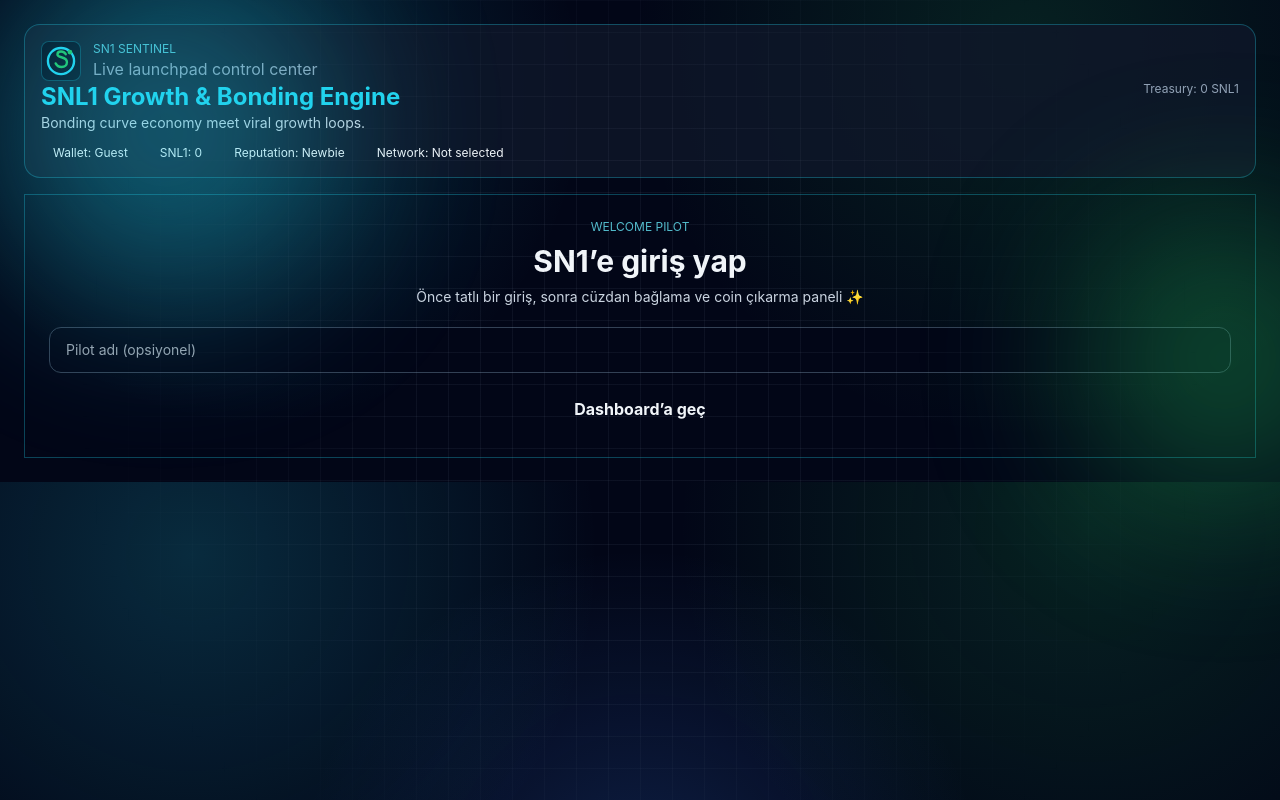
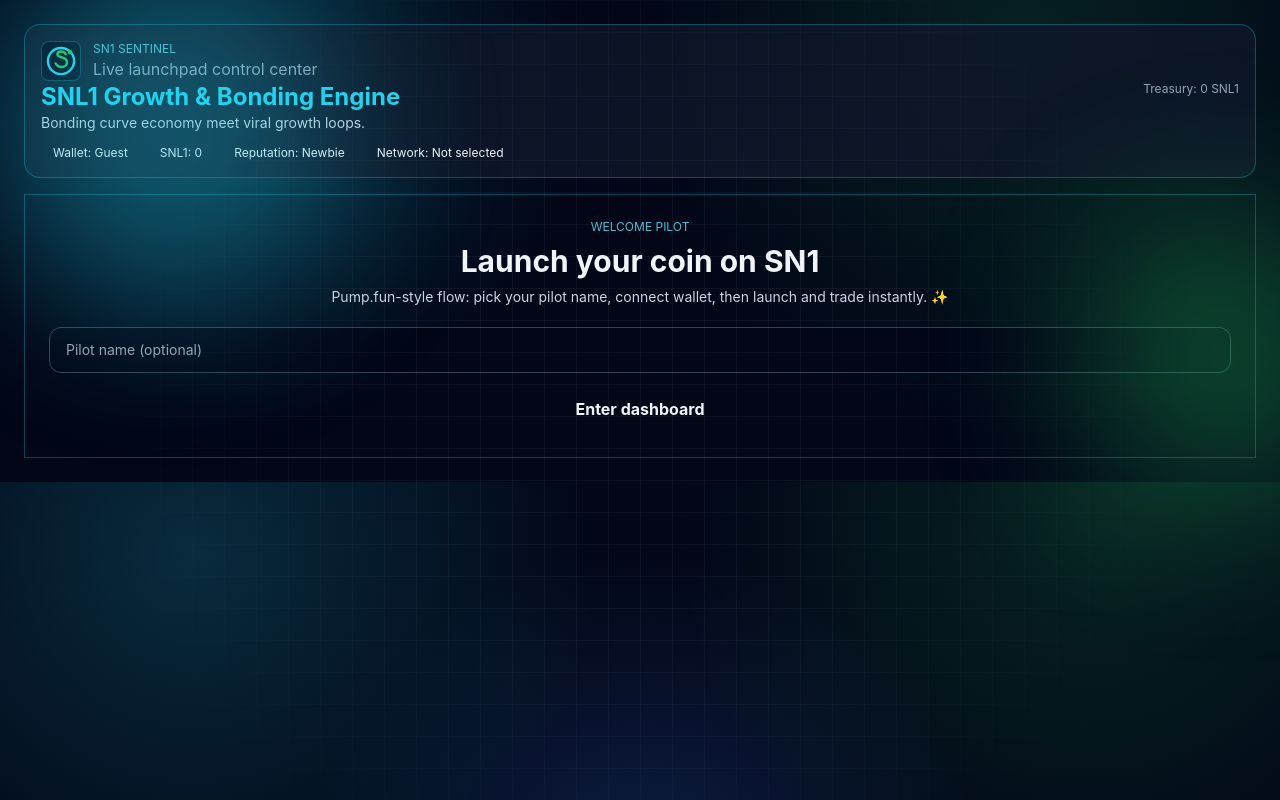
Before and after one commit to SafeVault-Official/sn1-sentinel, a React (Vite) app: page / in a window 1280 px wide. Built offline with nearby package versions, Linux system fonts and the light colour scheme.

Commit message:
Fix onboarding copy and CTA interaction styling

```diff
--- a/frontend/AppShell.jsx
+++ b/frontend/AppShell.jsx
@@ -250,20 +250,20 @@ export default function AppShell() {
         {!isAuthenticated ? (
           <section className="mx-auto max-w-xl rounded-3xl border border-cyan-400/30 bg-slate-900/85 p-6 text-center shadow-2xl shadow-cyan-900/20 backdrop-blur">
             <p className="text-xs uppercase tracking-[0.25em] text-cyan-300/80">Welcome Pilot</p>
-            <h2 className="mt-2 text-3xl font-bold text-cyan-300">SN1’e giriş yap</h2>
-            <p className="mt-2 text-sm text-slate-300">Önce tatlı bir giriş, sonra cüzdan bağlama ve coin çıkarma paneli ✨</p>
+            <h2 className="mt-2 text-3xl font-bold text-cyan-300">Launch your coin on SN1</h2>
+            <p className="mt-2 text-sm text-slate-300">Pump.fun-style flow: pick your pilot name, connect wallet, then launch and trade instantly. ✨</p>
             <form className="mt-5 space-y-3" onSubmit={handleLogin}>
               <input
                 value={pilotName}
                 onChange={(e) => setPilotName(e.target.value)}
                 className="w-full rounded-xl border border-slate-700 bg-slate-950 px-4 py-3 text-sm outline-none transition focus:border-cyan-400"
-                placeholder="Pilot adı (opsiyonel)"
+                placeholder="Pilot name (optional)"
               />
               <button
                 type="submit"
-                className="w-full rounded-xl bg-gradient-to-r from-cyan-400 to-emerald-400 px-4 py-3 font-bold text-slate-950 transition hover:brightness-110"
+                className="w-full cursor-pointer rounded-xl bg-gradient-to-r from-cyan-400 to-emerald-400 px-4 py-3 font-bold text-slate-950 transition hover:brightness-110 focus:outline-none focus:ring-2 focus:ring-cyan-300"
               >
-                Dashboard’a geç
+                Enter dashboard
               </button>
             </form>
           </section>
```
